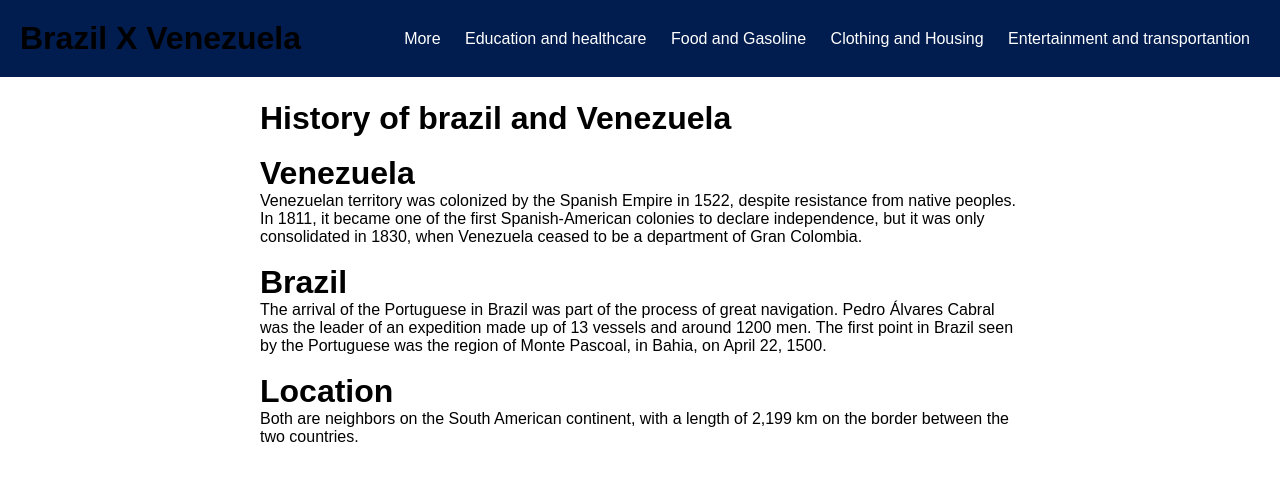
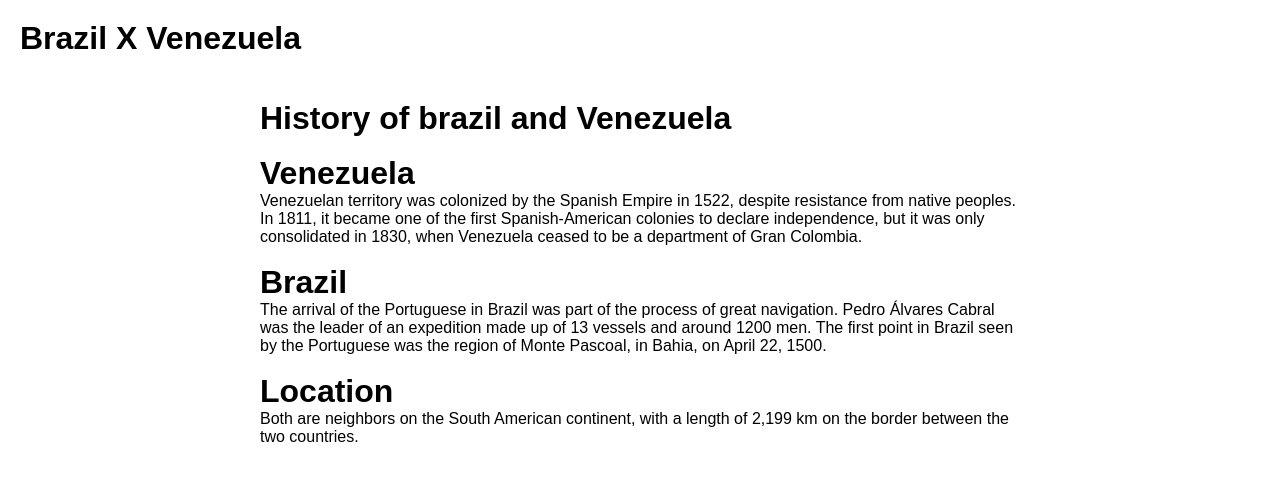
Before and after one commit to sweetyee/BrasilxVenezuela, a plain HTML site: page index.html in a window 1280 px wide. Drawn offline with Linux system fonts and the light colour scheme.

Commit message:
6 e565tyxs

```diff
--- a/style.css
+++ b/style.css
@@ -10,8 +10,8 @@ body {
 }
 /* Estilo para o cabeçalho da página */
 header {
-    background-color: rgb(1, 28, 78);
-    color: rgb(255, 255, 255)
+    background-color: rgb(255, 255, 255);
+    color: rgb(253, 0, 0)
     text-align: center;
     padding: 20px;
     position: fixed; /* Torna o cabeçalho fixo na parte superior da tela. */
```
